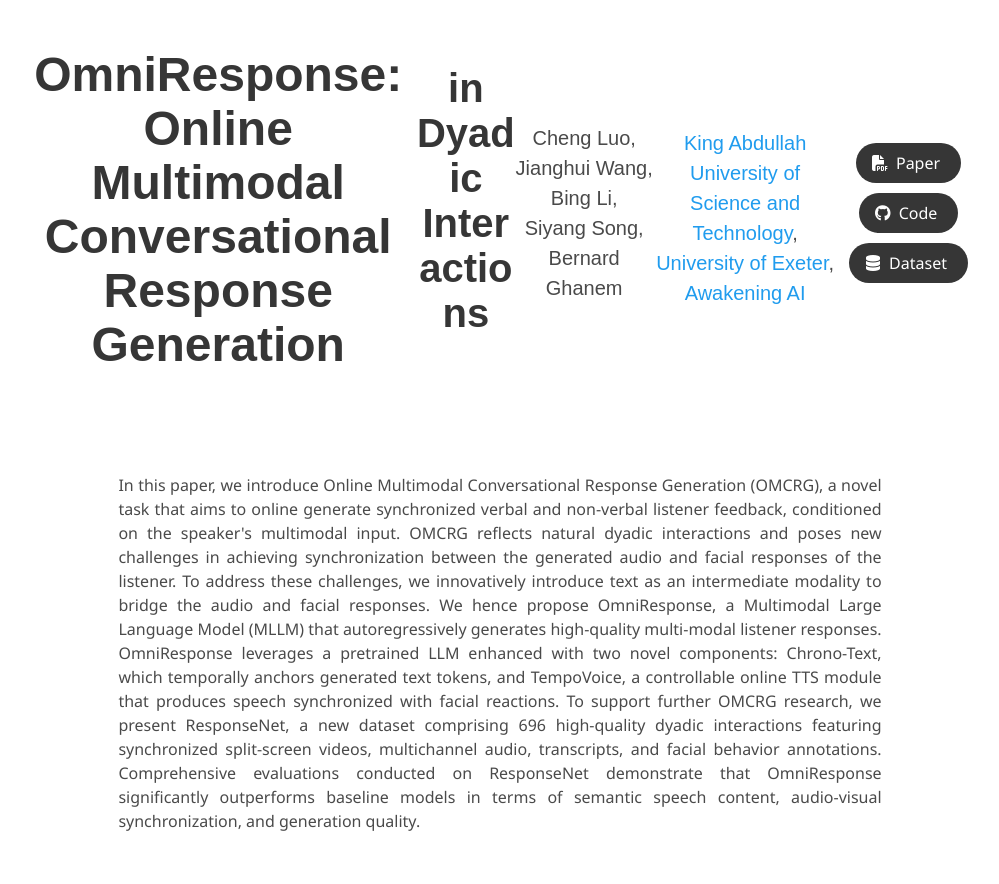
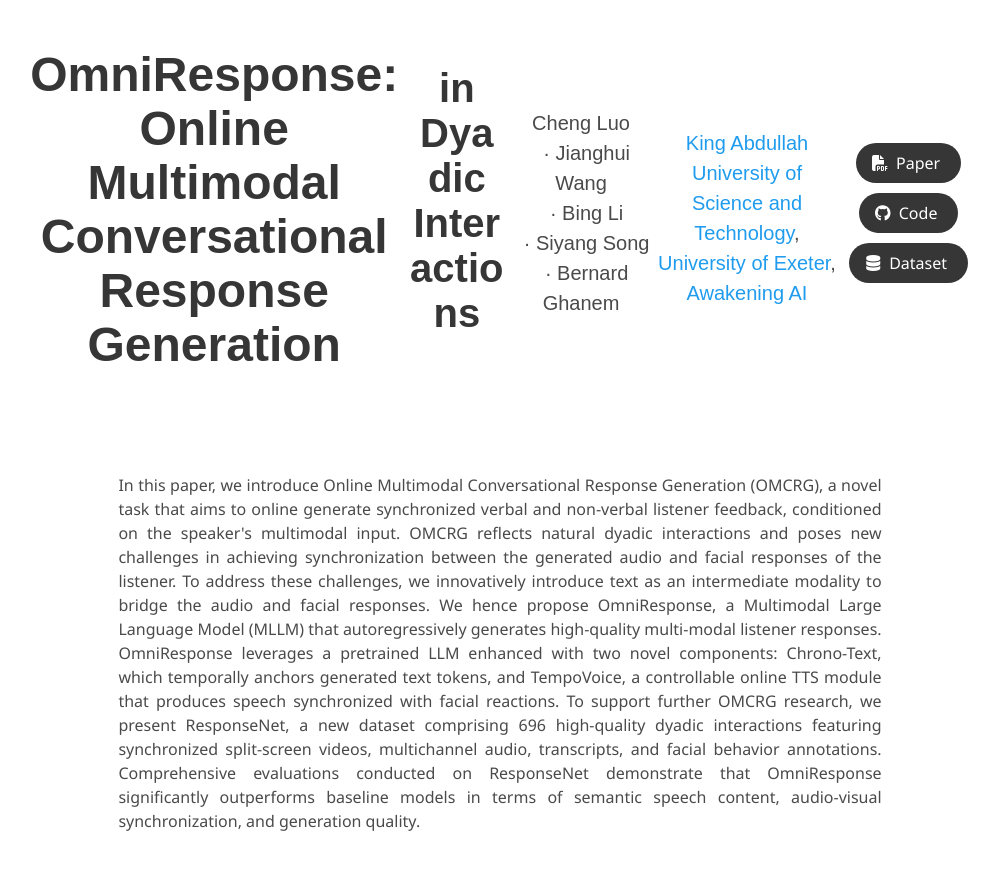
Before and after one commit to omniresponse/omniresponse.github.io, a plain HTML site: page index.html in a window 1280 px wide. Shown: the top 884 px of the page, without its empty margins (140-1139 px from the left). Drawn offline with nearby package versions, Linux system fonts and the light colour scheme; some icons are missing; a web font is replaced by a local one.

Commit message:
Update index.html

```diff
--- a/index.html
+++ b/index.html
@@ -54,10 +54,10 @@
                         <div class="is-size-5 publication-authors">
                             <span class="author-block">
 
-                            Cheng Luo,</span><span class="author-block">
-                            Jianghui Wang,</span><span class="author-block">
-                            Bing Li,</span><span class="author-block">
-                            Siyang Song,</span><span class="author-block">
+                            Cheng Luo</span><span class="author-block"> &nbsp ·
+                            Jianghui Wang </span><span class="author-block"> &nbsp ·
+                            Bing Li </span><span class="author-block"> &nbsp ·
+                            Siyang Song </span><span class="author-block"> &nbsp ·
                             Bernard Ghanem</span><span class="author-block">
                             </span>
                         </div>
@@ -247,21 +247,24 @@ To address these challenges,  we innovatively introduce text as an intermediate
     <div class="container is-max-desktop">
       <h2 class="title is-3">Generated Examples</h2>
 
+      <!-- Two equal-width columns -->
       <div class="columns is-centered">
+        <!-- Example 1 -->
         <div class="column is-half has-text-centered">
           <video
-            class="equal-video"
             playsinline
             controls
+            style="width:auto; height: 300px;"
             src="./static/images/demo-1.mp4">
           </video>
         </div>
 
+        <!-- Example 2 -->
         <div class="column is-half has-text-centered">
           <video
-            class="equal-video"
             playsinline
             controls
+            style="width:auto; height: 300px;"
             src="./static/images/demo-2.mp4">
           </video>
         </div>
```
